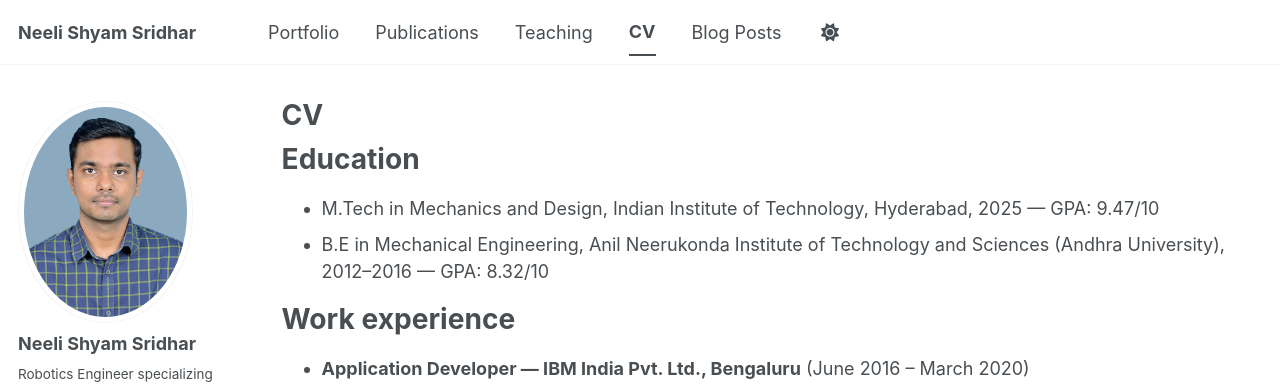
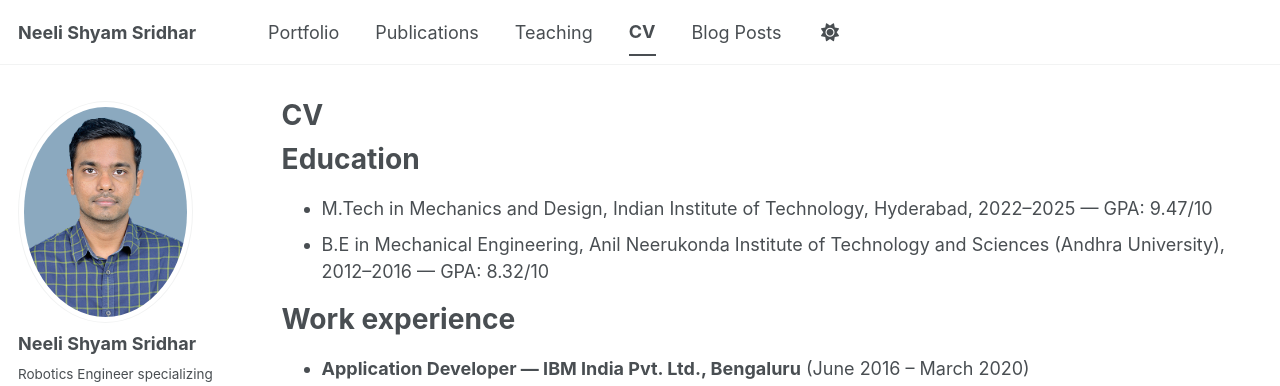
Before and after one commit to ssdhar94/ssdhar94.github.io, a Jekyll site: the page built from _pages/cv.md, in a window 1280 px wide and 900 px high. Shown: the top 386 px of the window. Built offline with Jekyll 4.4.1, drawn with Linux system fonts in a browser that asks for light colours; some web fonts are replaced; a script bundle is joined from its source files by our own code; library files that are not in the unit come from our copies.

Commit message:
update mtech year

```diff
--- a/_pages/cv.md
+++ b/_pages/cv.md
@@ -11,7 +11,7 @@ redirect_from:
 
 Education
 ======
-* M.Tech in Mechanics and Design, Indian Institute of Technology, Hyderabad, 2025 — GPA: 9.47/10
+* M.Tech in Mechanics and Design, Indian Institute of Technology, Hyderabad, 2022–2025 — GPA: 9.47/10
 * B.E in Mechanical Engineering, Anil Neerukonda Institute of Technology and Sciences (Andhra University), 2012–2016 — GPA: 8.32/10
 
 Work experience
```
Also changed, not shown: _data/cv.json (+2 -7 lines).
